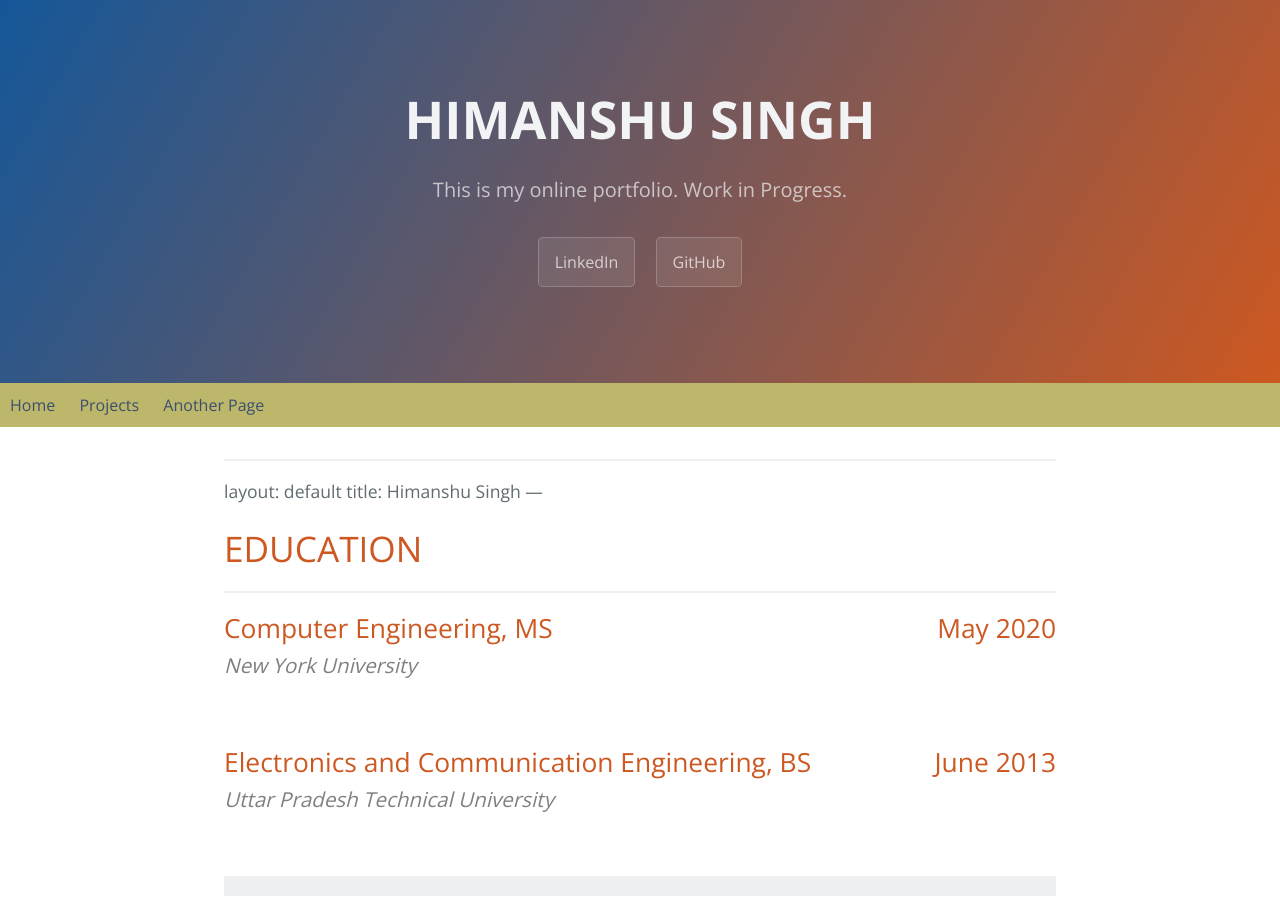
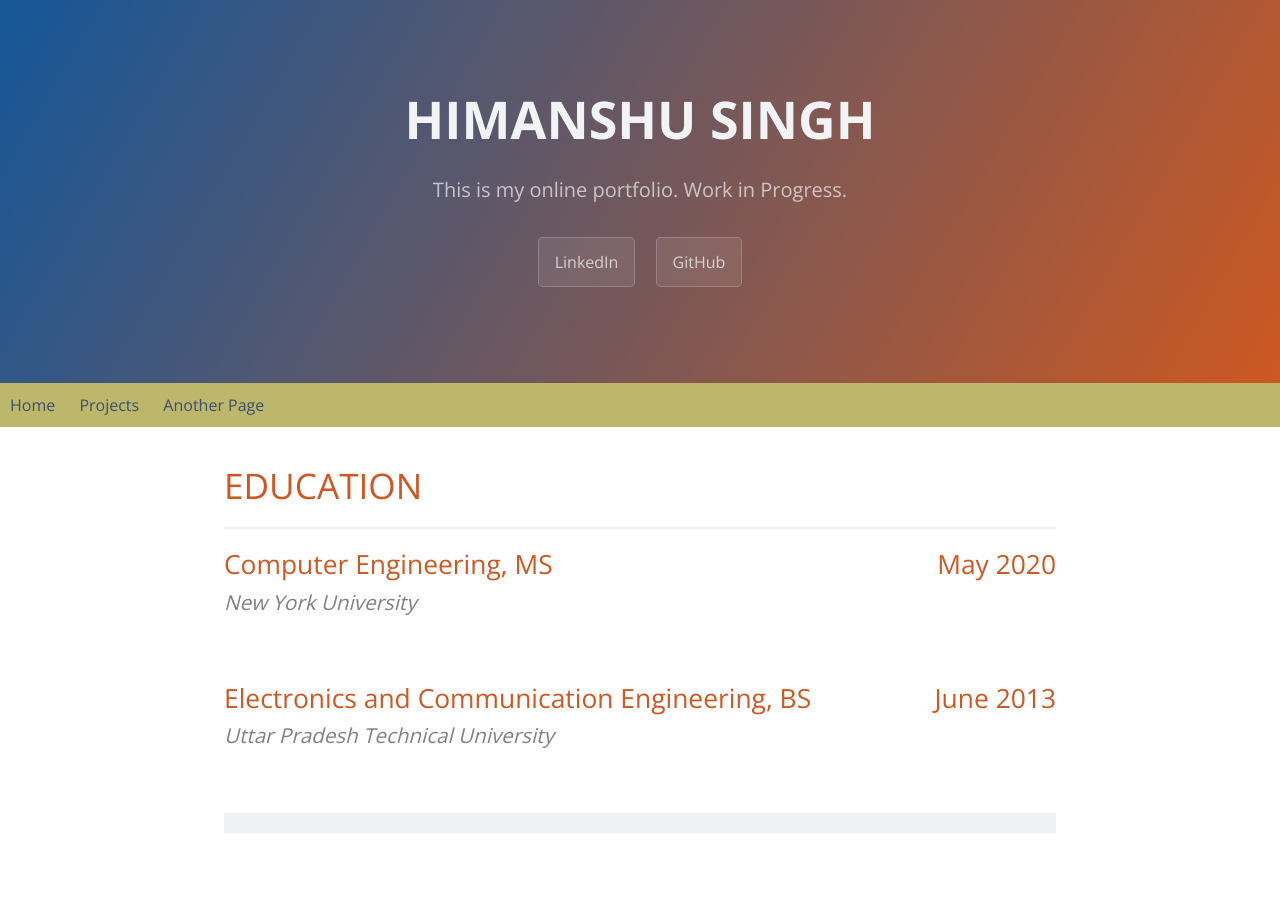
Before and after one commit to himanshu-hs3773/himanshu-hs3773.github.io, a Jekyll site: the page built from index.md, in a window 1280 px wide and 900 px high. Built offline with Jekyll 4.4.1, drawn with Linux system fonts in a browser that asks for light colours; our own code applies the rules of GitHub Pages for plain Markdown files.

Commit message:
Updated index

```diff
--- a/index.md
+++ b/index.md
@@ -1,4 +1,3 @@
-
 ---
 layout: default
 title: Himanshu Singh
@@ -18,11 +17,11 @@ title: Himanshu Singh
 # SKILLS
 - - -
 * <h3 style="color:orange"><b>Programming : </b><span style="color:black">Python, C++, Core Java, SQL, Swift (Basics), VHDL</span></h3>
-<br />
+
 * <h3 style="color:orange"><b>Python Packages : </b><span style="color:black">TensorFlow, Scikit-Learn, Keras, Pandas, SciPy, NumPy, PyQt, TkInter, Matplotlib, Seaborn</span></h3>
-<br />
+
 * <h3 style="color:orange"><b>Web Development : </b><span style="color:black">Django, CSS, HTML5, Markdown, XML</span></h3>
-<br />
+
 * <h3 style="color:orange"><b>TOOLS : </b><span style="color:black">VirtualBox, Access, MySQL, Tableau, Excel, Eclipse, Git, Jupyter NB, Windows/Linux CLI, VSCode, OS X, XCode, Cocoa, PyCharm, Object-Oriented Programming, Data Structures, Algorithms, Vivado, FPGA, ModelSim</span></h3>
 <br />
 <hr style="height:20px;color:coral;">
@@ -32,7 +31,6 @@ title: Himanshu Singh
 - - -
 <h2 style="text-align:left, color:black;">Software Developer<span style="float:right;">Jul 2020 – Present</span></h2>
 <h4 style="text-align:left, color:black;">Riina Education for Innovation, Inc. &#124; Syracuse, NY (Remote)</h4>
-<br />
 * Onboarded the organization on Google Workspace, and managing the G-Suite tools and products as Admin.
 * Currently developing organization's website Eduriina.org on WordPress.com
 <br />
@@ -97,4 +95,4 @@ title: Himanshu Singh
 <br />
 * Found hardware security bugs in Ariane SoC (RISCV architecture: Verilog & System-Verilog), by ModelSim simulations & HDL code review for Hack@DAC competition DAC’19. Team Xx-dacHOUND-xX (Pos. 15)
 
-<hr style="height:20px;width:50%;align:center;color:coral;">
+<hr style="height:20px;color:coral;">
```
